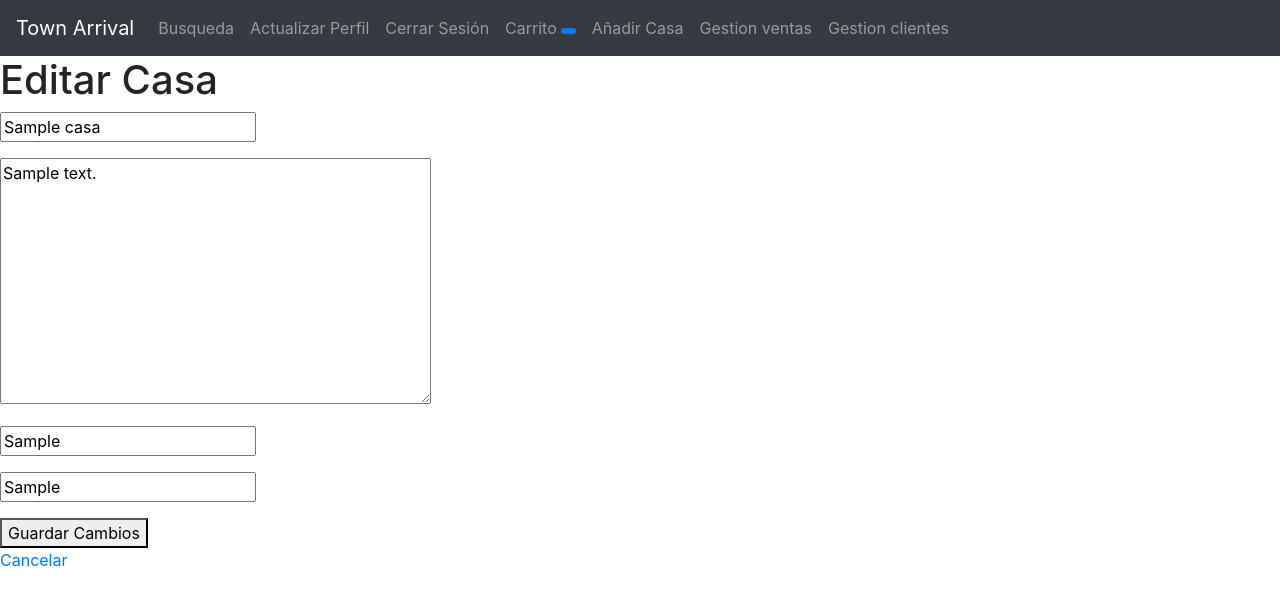
After one commit to JuanJoCasamitjana/town_arrival, a Django app: page /editar_casa/1 in a window 1280 px wide. The commit adds this page. Shown: the top 606 px of the page. Run offline with Django 4.2, Linux system fonts and the light colour scheme; a user stored in the database is signed in; tables that the repository leaves empty hold one stand-in row (values such as "Sample post"); some libraries are stand-ins or nearby versions.

Commit message:
Añadido a vistas admin editar casa

```diff
--- a/app/templates/info_casa.html
+++ b/app/templates/info_casa.html
@@ -16,6 +16,11 @@
         {% csrf_token %}
         <button type="submit" class="btn btn-primary">Agregar al Carrito</button>
       </form>
+
+      {% if user.is_superuser %}
+        <a href="{% url 'editar_casa' pk=casa.id %}" class="btn btn-primary">Editar Casa</a>
+      {% endif %}
+
     </div>
 
     <a href="#" class="btn btn-primary">Contactar al Arrendador</a>
--- a/app/urls.py
+++ b/app/urls.py
@@ -5,6 +5,7 @@ from app import views
 from shoppingCart import views as v
 from pagos import views as pago
 from vistasAdministrador import views as ad
+
 
 urlpatterns = [
     path('', views.busqueda, name='busqueda'),
@@ -16,5 +17,6 @@ urlpatterns = [
     path('agregar_carrito/<int:casa_id>/', v.agregar_carrito, name='agregar_carrito'),
     path('pagos/', pago.pagos, name='pagos'),
     path('ventasAdmin/', ad.vistaVentas, name='ventasAdmin'),
-    path('gestionAdmin/', ad.vistaClientes, name='gestionAdmin')
+    path('gestionAdmin/', ad.vistaClientes, name='gestionAdmin'),
+    path('editar_casa/<int:pk>', ad.editar_casa,name='editar_casa' )
 ]
--- /dev/null
+++ b/vistasAdministrador/templates/editar_casa.html
@@ -0,0 +1,13 @@
+<!-- editar_casa.html -->
+
+{% extends 'base.html' %}
+
+{% block content %}
+  <h1>Editar Casa</h1>
+  <form method="post">
+    {% csrf_token %}
+    {{ form.as_p }}
+    <button type="submit">Guardar Cambios</button>
+  </form>
+  <a href="{% url 'catalogo_casas' %}">Cancelar</a>
+{% endblock %}
--- a/vistasAdministrador/views.py
+++ b/vistasAdministrador/views.py
@@ -1,5 +1,9 @@
-from django.shortcuts import render, get_object_or_404
+from django.shortcuts import render, get_object_or_404, redirect
+from app.forms import CasaForm
+from app.models import Casa
 from users.models import Profile
+from django.urls import reverse_lazy
+from django.contrib.auth.decorators import user_passes_test
 
 def vistaVentas(request):
     try:
@@ -34,3 +38,17 @@ def vistaClientes(request):
     return render(request, 'gestionAdmin.html', {
         'nombres': nombres
     })
+
+@user_passes_test(lambda u: u.is_superuser)  # Solo permitir acceso a administradores
+def editar_casa(request, pk):
+    casa = get_object_or_404(Casa, pk=pk)
+
+    if request.method == 'POST':
+        form = CasaForm(request.POST, instance=casa)
+        if form.is_valid():
+            form.save()
+            return redirect('catalogo_casas')  # Redirige a la página deseada después de la edición
+    else:
+        form = CasaForm(instance=casa)
+
+    return render(request, 'editar_casa.html', {'form': form})
```
Also changed, not shown: users/migrations/0006_merge_20231205_1553.py (added).
